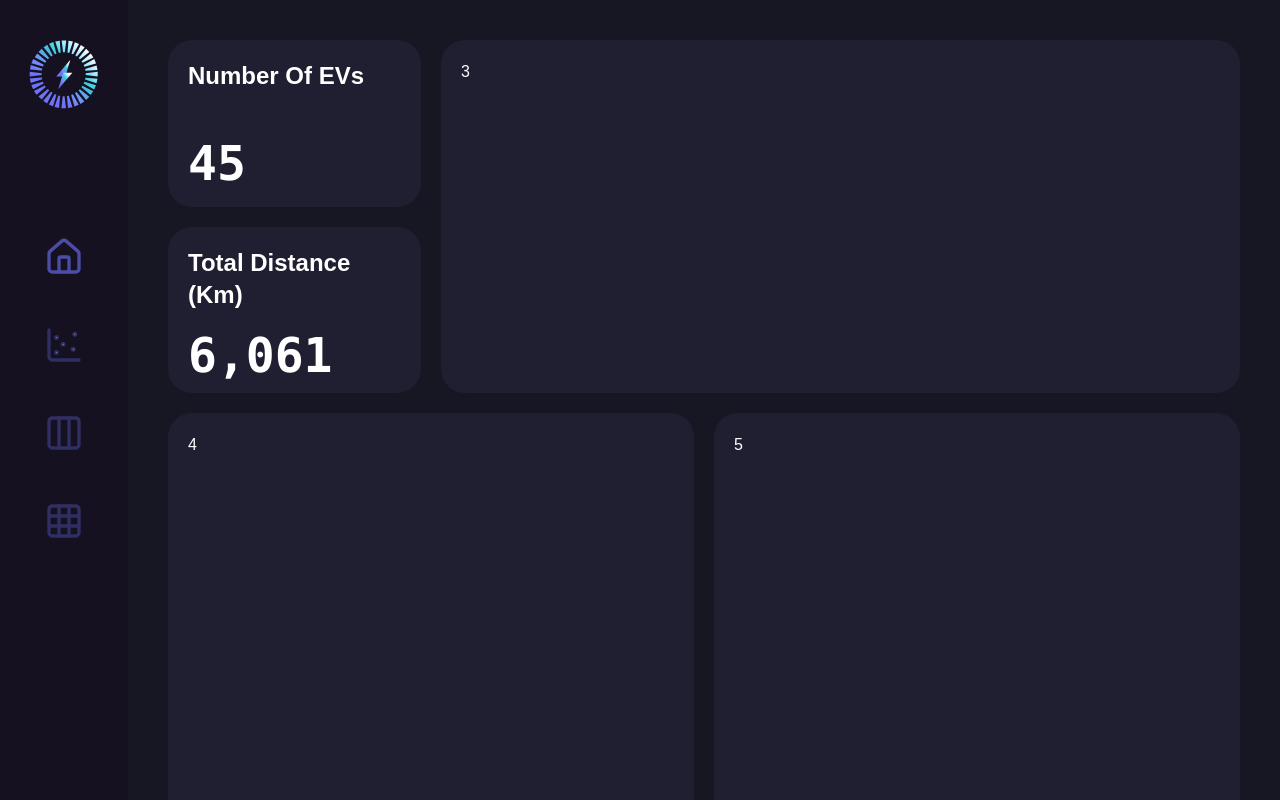
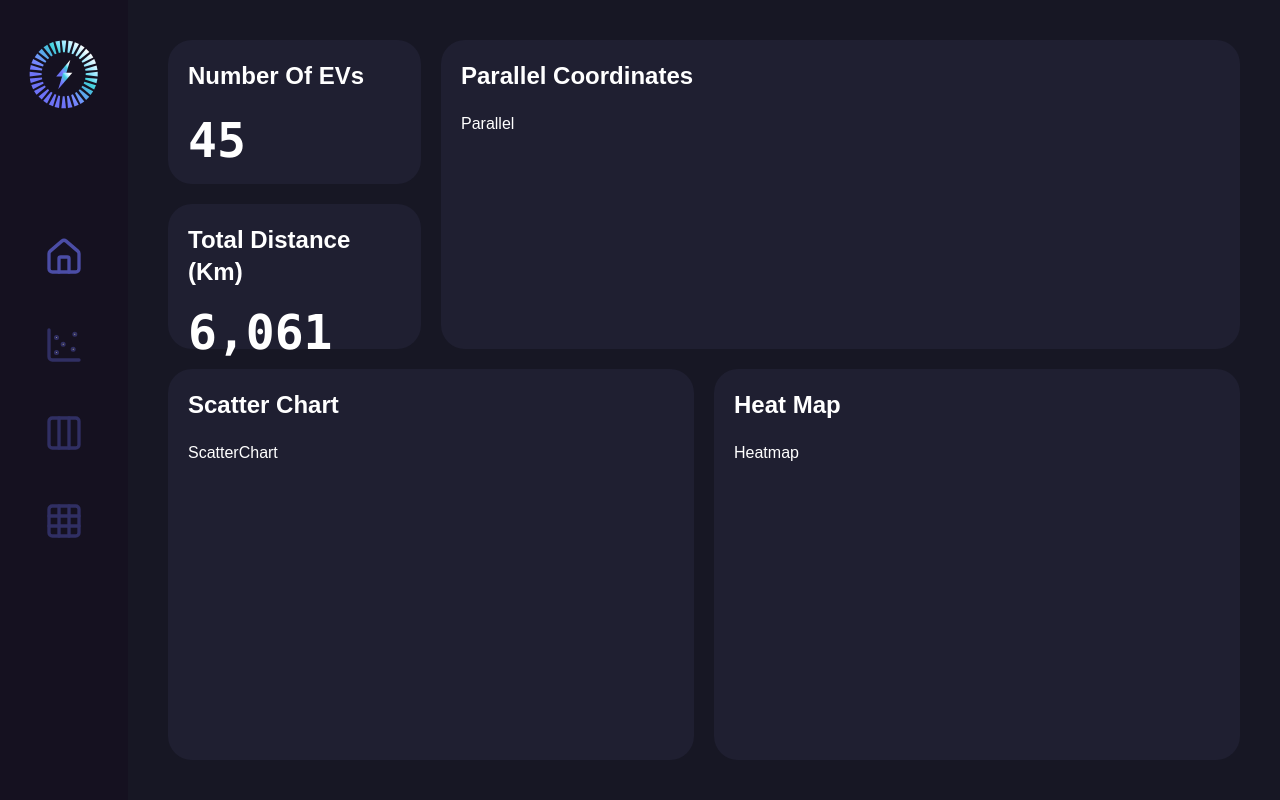
Before and after one commit to sharmashiv24251/EV-ANALYTICS, a Next.js app: page / in a window 1280 px wide. Built offline with nearby package versions, Linux system fonts and the light colour scheme.

Commit message:
UI and app structure

```diff
--- /dev/null
+++ b/app/chart/[type]/not-found.tsx
@@ -0,0 +1,40 @@
+import { Frown } from "lucide-react";
+import Link from "next/link";
+
+export default function NotFound() {
+  return (
+    <div className="min-h-screen flex flex-col items-center justify-center p-4">
+      <div className="text-center">
+        <div className="flex items-center gap-5 justify-center">
+          <h1 className="text-6xl font-bold mb-4 text-[#4b4da6]">404</h1>
+          <div className="text-9xl mb-8 flex items-center justify-center">
+            <Frown color="#4b4da6" size={128} />
+          </div>
+        </div>
+        <h2 className="text-2xl font-semibold mb-4">
+          Requested Chart Not Found
+        </h2>
+        <Link
+          href="/chart/scatter"
+          className="inline-flex items-center px-4 py-2 border border-transparent text-base font-medium rounded-md shadow-sm text-white bg-[#4b4da6] focus:outline-none focus:ring-2 focus:ring-offset-2 focus:ring-blue-500 transition-colors duration-200"
+        >
+          <svg
+            xmlns="http://www.w3.org/2000/svg"
+            className="h-5 w-5 mr-2 transition-transform group-hover:-translate-x-1"
+            fill="none"
+            viewBox="0 0 24 24"
+            stroke="currentColor"
+          >
+            <path
+              strokeLinecap="round"
+              strokeLinejoin="round"
+              strokeWidth={2}
+              d="M10 19l-7-7m0 0l7-7m-7 7h18"
+            />
+          </svg>
+          Back to Charts
+        </Link>
+      </div>
+    </div>
+  );
+}
--- /dev/null
+++ b/app/chart/[type]/page.tsx
@@ -0,0 +1,26 @@
+"use client";
+import Chart from "@/components/Chart";
+import { notFound, useParams } from "next/navigation";
+import { useState } from "react";
+
+const allowedChartTypes = ["heatmap", "parallel", "scatter"];
+
+export default function ChartPage() {
+  const [filters, setFilters] = useState({});
+  const params = useParams();
+  const chartType = params.type as string;
+
+  if (!allowedChartTypes.includes(chartType)) {
+    notFound();
+  }
+
+  return (
+    <main className="container mx-auto px-4 py-8">
+      <h1 className="text-3xl md:text-4xl lg:text-3xl xl:text-4xl font-bold mb-4">
+        EV Fleet Visualization
+      </h1>
+      <p className="mb-4">Filters will go here</p>
+      <Chart type={chartType} filters={""} />
+    </main>
+  );
+}
--- a/app/heatmap/page.tsx
+++ /dev/null
@@ -1,7 +0,0 @@
-import React from "react";
-
-const HeatMap = () => {
-  return <div>HeatMap</div>;
-};
-
-export default HeatMap;
--- a/app/page.tsx
+++ b/app/page.tsx
@@ -1,11 +1,16 @@
-import React from "react";
+import React, { useMemo } from "react";
 import EV_DATA from "@/data";
 import HomeDataCard from "@/components/HomeDataCard";
 import { calculateTotalDistance } from "@/lib/utils";
+import HomeChartContainer from "@/components/HomeChartContainer";
+import Link from "next/link";
 const Page = () => {
-  const totalDistance = calculateTotalDistance(EV_DATA);
+  const totalDistance = useMemo(() => {
+    return calculateTotalDistance(EV_DATA);
+  }, [EV_DATA]);
+
   return (
-    <div className="lg:p-10 2xl:px-20 p-5 lg:h-screen lg:min-h-[900px]">
+    <div className="lg:p-10 2xl:px-20 p-5 lg:h-screen lg:min-h-[800px]">
       <div className="grid h-full grid-cols-2 grid-rows-7 gap-5 lg:grid-cols-4 lg:grid-rows-9">
         <div className="grid-item lg:row-span-2 flex items-center">
           <HomeDataCard title="Number Of EVs" number={EV_DATA.length} />
@@ -15,15 +20,24 @@ const Page = () => {
           <HomeDataCard title="Total Distance (Km)" number={totalDistance} />
         </div>
 
-        <div className="grid-item col-span-2 row-span-2 lg:col-span-3 lg:col-start-2 lg:row-span-4 lg:row-start-1">
-          3
-        </div>
-        <div className="grid-item col-span-2 row-span-2 row-start-4 lg:col-span-2 lg:row-span-5 lg:row-start-5">
-          4
-        </div>
-        <div className="grid-item col-span-2 row-span-2 row-start-6 h-96 lg:col-span-2 lg:col-start-3 lg:row-span-5 lg:row-start-5 lg:h-auto">
-          5
-        </div>
+        <Link
+          href={"/chart/parallel"}
+          className="grid-item col-span-2 row-span-2 lg:col-span-3 lg:col-start-2 lg:row-span-4 lg:row-start-1"
+        >
+          <HomeChartContainer title="Parallel Coordinates" type="parallel" />
+        </Link>
+        <Link
+          href={"/chart/scatter"}
+          className="grid-item col-span-2 row-span-2 row-start-4 lg:col-span-2 lg:row-span-5 lg:row-start-5"
+        >
+          <HomeChartContainer title="Scatter Chart" type="scatter" />
+        </Link>
+        <Link
+          href={"/chart/heatmap"}
+          className="grid-item col-span-2 row-span-2 row-start-6 h-96 lg:col-span-2 lg:col-start-3 lg:row-span-5 lg:row-start-5 lg:h-auto"
+        >
+          <HomeChartContainer title="Heat Map" type="heatmap" />
+        </Link>
       </div>
     </div>
   );
--- a/app/scatter/page.tsx
+++ /dev/null
@@ -1,7 +0,0 @@
-import React from "react";
-
-const Scatter = () => {
-  return <div>Scatter</div>;
-};
-
-export default Scatter;
--- /dev/null
+++ b/components/Chart.tsx
@@ -0,0 +1,15 @@
+import EV_DATA from "@/data";
+import Parallel from "./Parallel";
+import ScatterChart from "./ScatterChart";
+import Heatmap from "./Heatmap";
+const Chart = ({ type, filters }: { type: string; filters?: any }) => {
+  if (type === "parallel") {
+    return <Parallel />;
+  } else if (type === "scatter") {
+    return <ScatterChart />;
+  } else if (type === "heatmap") {
+    return <Heatmap />;
+  }
+};
+
+export default Chart;
--- /dev/null
+++ b/components/Heatmap.tsx
@@ -0,0 +1,7 @@
+import React from "react";
+
+const Heatmap = () => {
+  return <div>Heatmap</div>;
+};
+
+export default Heatmap;
--- /dev/null
+++ b/components/HomeChartContainer.tsx
@@ -0,0 +1,20 @@
+import Chart from "./Chart";
+
+const HomeChartContainer = ({
+  title,
+  type,
+}: {
+  title: string;
+  type: string;
+}) => {
+  return (
+    <div className="h-full">
+      <h2 className="text-2xl font-bold mb-5 md:text-3xl lg:text-xl xl:text-2xl">
+        {title}
+      </h2>
+      <Chart type={type} />
+    </div>
+  );
+};
+
+export default HomeChartContainer;
--- a/components/Nav.tsx
+++ b/components/Nav.tsx
@@ -13,14 +13,17 @@ const Nav = () => {
   const links = [
     { href: "/", icon: <House size={ICON_SIZE} color={ICON_COLOR} /> },
     {
-      href: "/scatter",
+      href: "/chart/scatter",
       icon: <ChartScatter size={ICON_SIZE} color={ICON_COLOR} />,
     },
     {
-      href: "/parallel",
+      href: "/chart/parallel",
       icon: <Columns3 size={ICON_SIZE} color={ICON_COLOR} />,
     },
-    { href: "/heatmap", icon: <Grid3x3 size={ICON_SIZE} color={ICON_COLOR} /> },
+    {
+      href: "/chart/heatmap",
+      icon: <Grid3x3 size={ICON_SIZE} color={ICON_COLOR} />,
+    },
   ];
 
   return (
--- /dev/null
+++ b/components/ScatterChart.tsx
@@ -0,0 +1,7 @@
+import React from "react";
+
+const ScatterChart = () => {
+  return <div>ScatterChart</div>;
+};
+
+export default ScatterChart;
```
Also changed, not shown: components/Parallel.tsx (renamed from app/parallel/page.tsx).
